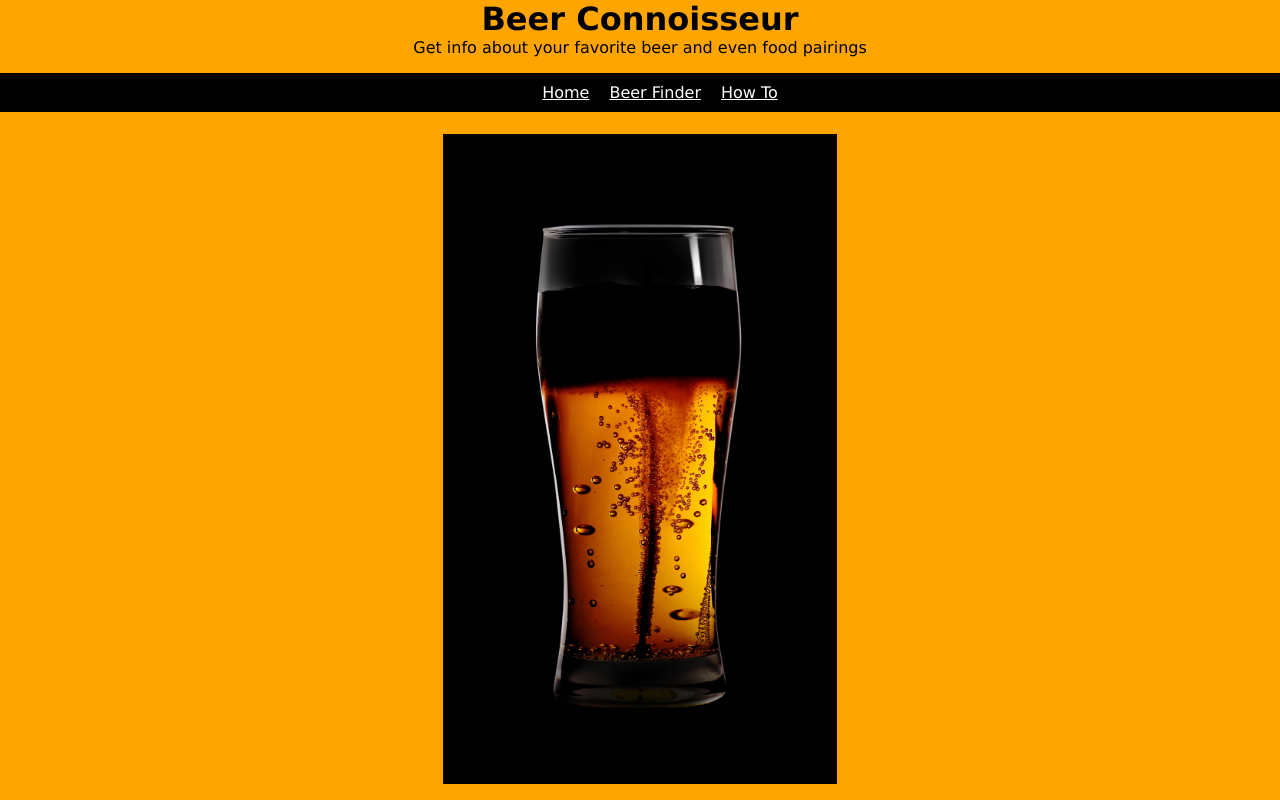
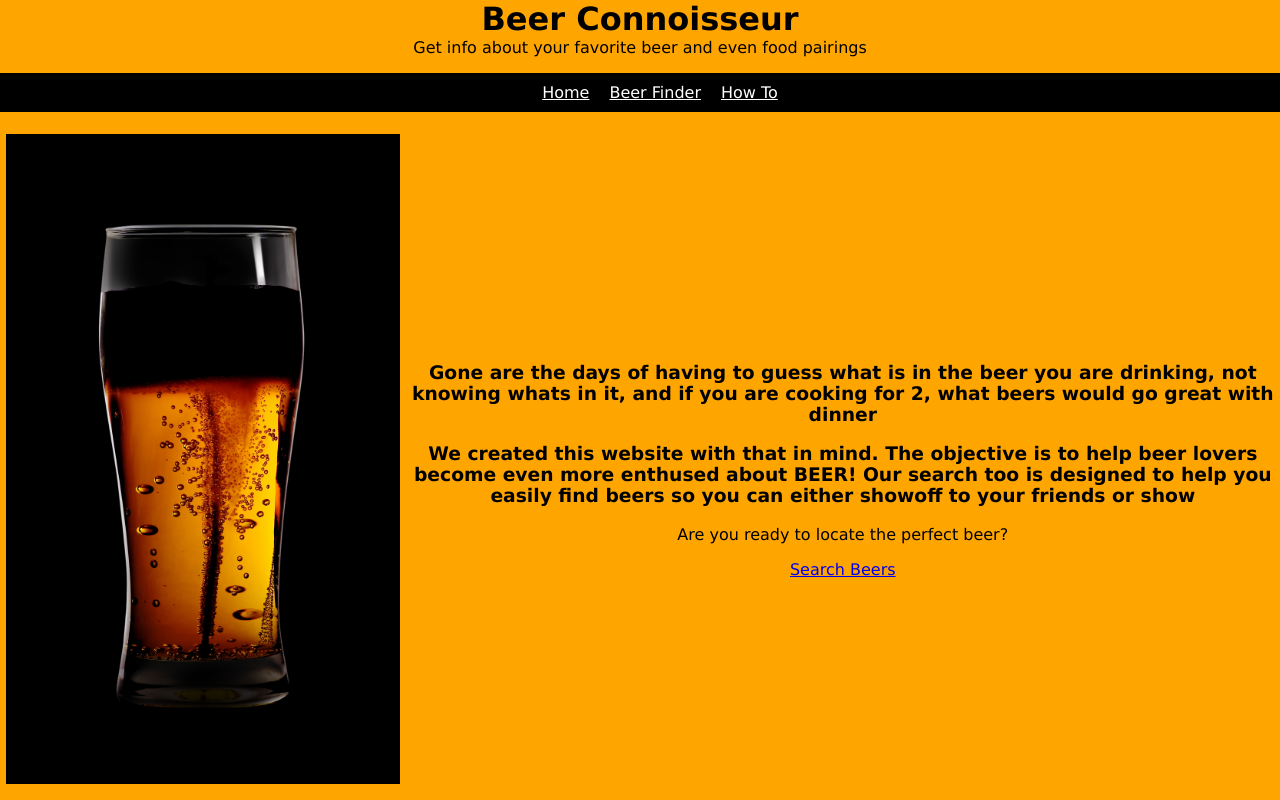
Before and after one commit to DevBara/Beer-Connoisseur, a React (Create React App) app: page /Home in a window 1280 px wide. Built offline with nearby package versions, Linux system fonts and the light colour scheme.

Commit message:
used Navlink to redirect on click

```diff
--- a/src/components/Home.js
+++ b/src/components/Home.js
@@ -1,13 +1,30 @@
 import React, { Component } from 'react'
-import Beers from '../images/Beers.jpeg'
 import Sleekbeer from '../images/Sleekbeer.jpg'
+import { NavLink } from 'react-router-dom';
+
+
 
 export default class Home extends Component {
     render() {
         return (
-            <div>
+            <div className="homeParent">
                <div className="beerImage">
                     <img className='beer' src={Sleekbeer} alt='beer cup'></img>
+               </div>
+
+               <div className='mainDescription'>
+                   <h3> Gone are the days of having to guess what is in the beer you are drinking,
+                        not knowing whats in it, and if you are cooking for 2, what beers would go great
+                        with dinner
+                   </h3>
+                   <h3>
+                       We created this website with that in mind. The objective is to help
+                       beer lovers become even more enthused about BEER!
+                       Our search too is designed to help you easily find beers so you can either showoff
+                       to your friends or show
+                   </h3>
+                   <p>Are you ready to locate the perfect beer?</p>
+                   <NavLink to="/beerlocator">Search Beers</NavLink>
                </div>
 
             </div>
```
